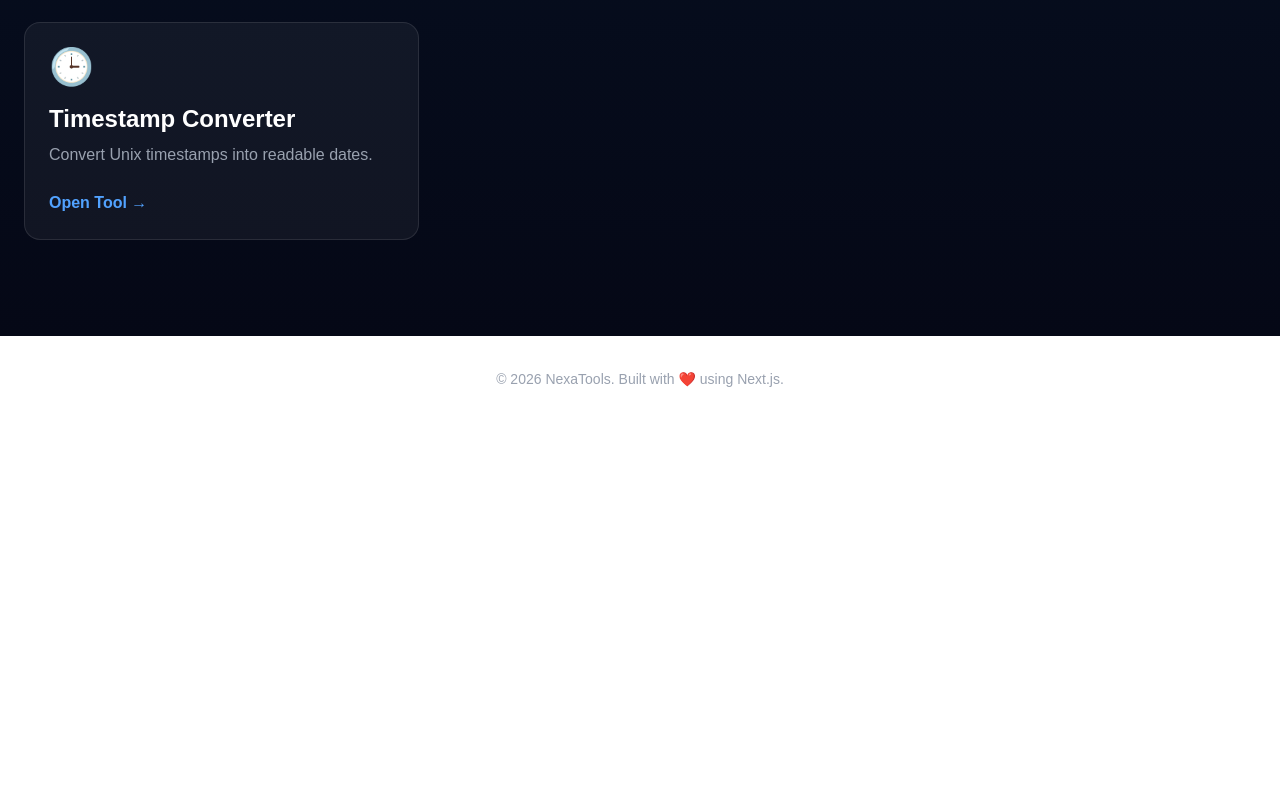
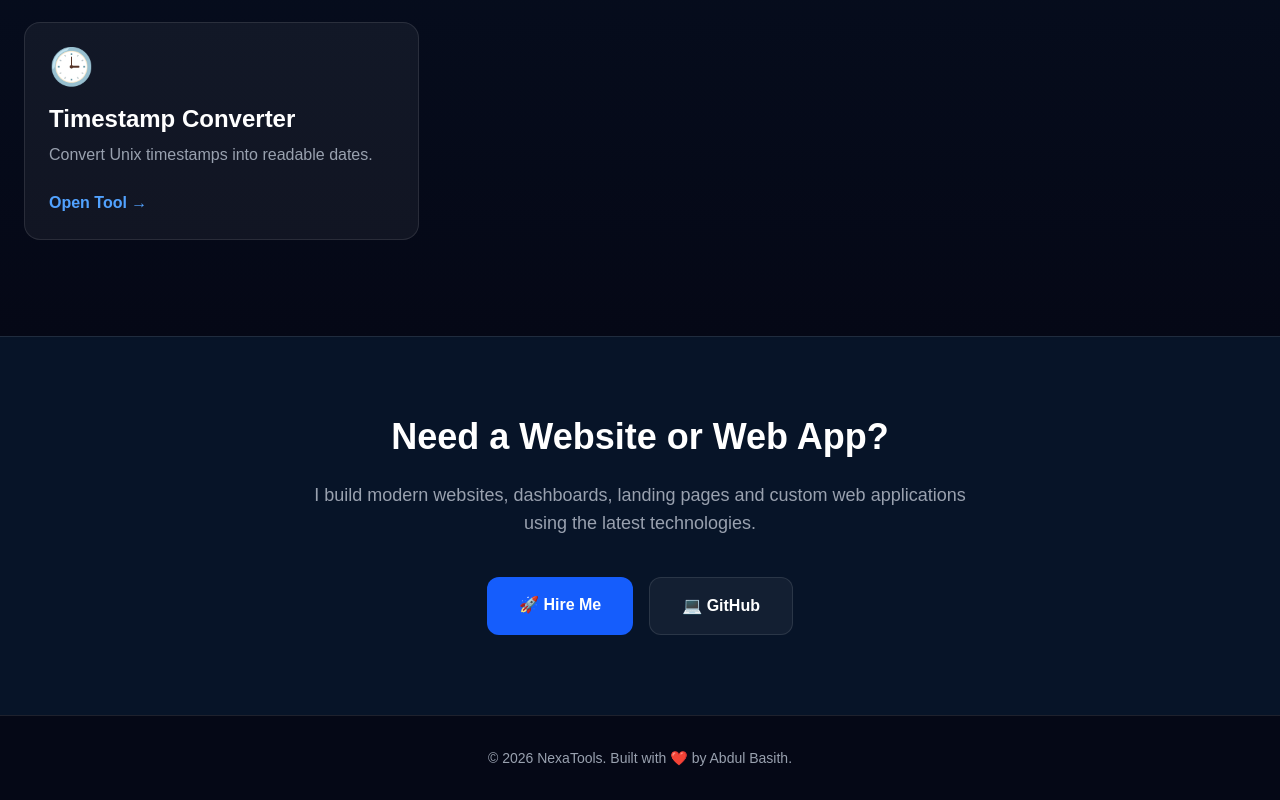
Before and after one commit to Bllackyy/nexatools, a Next.js app: page / in a window 1280 px wide. Shown: the part 1589-2389 px from the top of the page. Before the commit the page ends 2010 px from the top, so only its background shows below. Built offline with nearby package versions, Linux system fonts and the light colour scheme.

Commit message:
Add hire me section

```diff
--- a/components/Footer.tsx
+++ b/components/Footer.tsx
@@ -1,7 +1,48 @@
+import Link from "next/link";
+
 export default function Footer() {
   return (
-    <footer className="border-t border-white/10 py-8 text-center text-sm text-gray-400">
-      © {new Date().getFullYear()} NexaTools. Built with ❤️ using Next.js.
-    </footer>
+    <>
+      {/* Hire Me Section */}
+      <section className="border-t border-white/10 bg-[#071428] py-20">
+        <div className="mx-auto max-w-5xl px-6 text-center">
+
+          <h2 className="text-4xl font-black text-white">
+            Need a Website or Web App?
+          </h2>
+
+          <p className="mx-auto mt-6 max-w-2xl text-lg text-gray-400">
+            I build modern websites, dashboards, landing pages and custom web
+            applications using the latest technologies.
+          </p>
+
+          <div className="mt-10 flex flex-wrap justify-center gap-4">
+
+            <Link
+              href="/contact"
+              className="rounded-xl bg-blue-600 px-8 py-4 font-bold text-white transition hover:bg-blue-500"
+            >
+              🚀 Hire Me
+            </Link>
+
+            <a
+              href="https://github.com/Bllackyy"
+              target="_blank"
+              rel="noopener noreferrer"
+              className="rounded-xl border border-white/10 bg-white/5 px-8 py-4 font-bold text-white transition hover:bg-white/10"
+            >
+              💻 GitHub
+            </a>
+
+          </div>
+
+        </div>
+      </section>
+
+      {/* Footer */}
+      <footer className="border-t border-white/10 bg-[#050816] py-8 text-center text-sm text-gray-400">
+        © {new Date().getFullYear()} NexaTools. Built with ❤️ by Abdul Basith.
+      </footer>
+    </>
   );
 }
```
